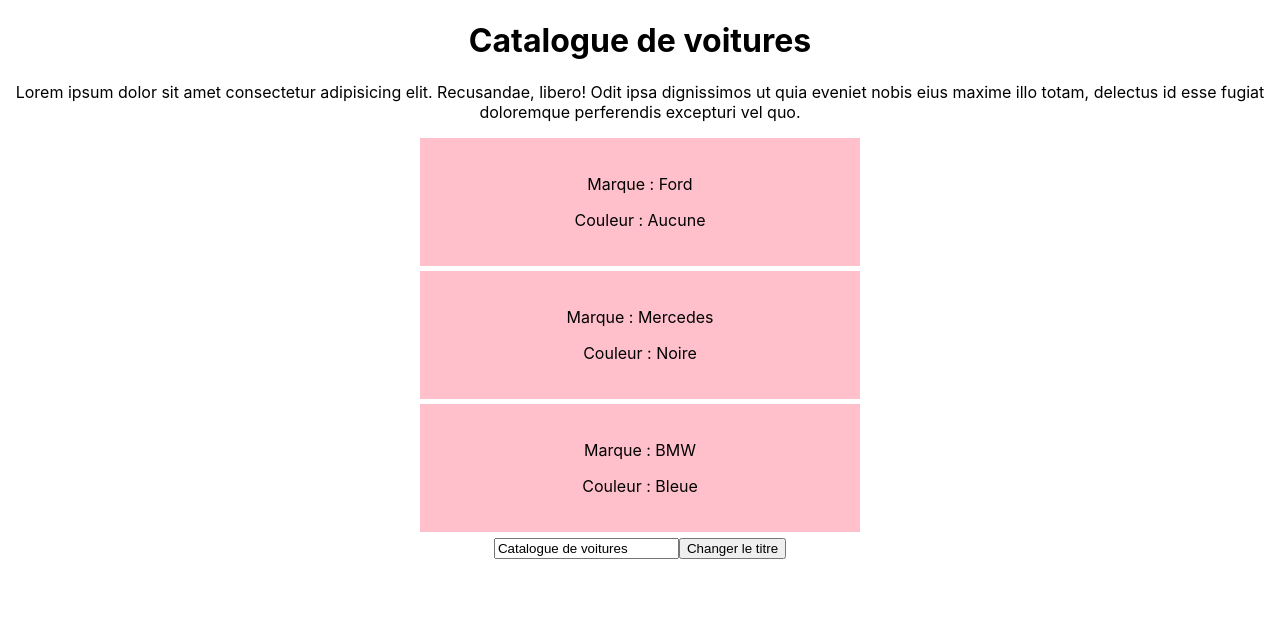
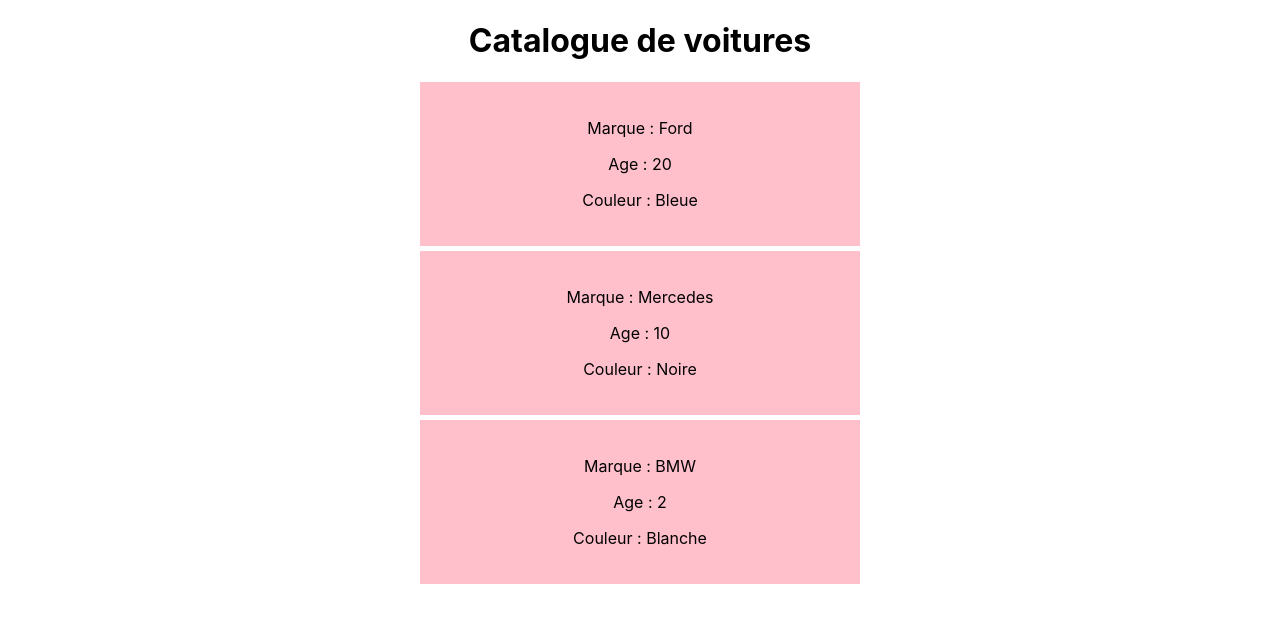
Before and after one commit to JimmySene/ReactTest, a React (Create React App) app: page / in a window 1280 px wide. Shown: the top 622 px of the page. Built offline with nearby package versions, Linux system fonts and the light colour scheme.

Commit message:
state with cars data and print them with map function

```diff
--- a/src/components/Cars.js
+++ b/src/components/Cars.js
@@ -7,11 +7,12 @@
         return(
             <div style={{'backgroundColor':'pink', 'width':'400px', 'padding':'20px', 'margin':'5px auto'}}>
                 <p>Marque : {props.brand}</p>
+                <p>Age : {props.year}</p>
                 <p>Couleur : {color}</p>
             </div>
         );
     } else{
-        return <div></div>
+        return null;
     }
 }
 
--- a/src/components/MyCars.js
+++ b/src/components/MyCars.js
@@ -4,32 +4,38 @@
 class MyCars extends Component {
 
     state = {
-        title: "Catalogue de voitures"
+        cars: [
+            {
+                brand: "Ford",
+                color: "Bleue",
+                year: "2000"
+            },
+            {
+                brand: "Mercedes",
+                color: "Noire",
+                year: "2010"
+            },
+            {
+                brand: "BMW",
+                color: "Blanche",
+                year: "2018"
+            }
+        ]
     }
 
-    noCopy = () => {
-        alert('Merci de ne pas copier !');
-    }
-
-    changeTitle = (title) => {
-        this.setState({title});
-    }
-
-    changeInput = (e) => {
-        this.setState({title:e.target.value})
-    }
-
+    year = new Date().getFullYear();
 
     render() {
         return(
             <div>
-                <h1>{this.state.title}</h1>
-                <p onCopy={this.noCopy}>Lorem ipsum dolor sit amet consectetur adipisicing elit. Recusandae, libero! Odit ipsa dignissimos ut quia eveniet nobis eius maxime illo totam, delectus id esse fugiat doloremque perferendis excepturi vel quo.</p>
-                <Car brand="Ford" color="" />
-                <Car brand="Mercedes" color="Noire" />
-                <Car brand="BMW" color="Bleue" />
-                <input type="text" onChange={this.changeInput} value={this.state.title}/>
-                <button onClick={() => this.changeTitle("Nouveau titre !")}>Changer le titre</button>
+                <h1>Catalogue de voitures</h1>
+                {
+                    this.state.cars.map((car, index) => {
+                        return(
+                            <Car key={index} brand={car.brand} color={car.color} year={this.year - car.year} />
+                        )
+                    })
+                }
             </div>
         )
     }
```
